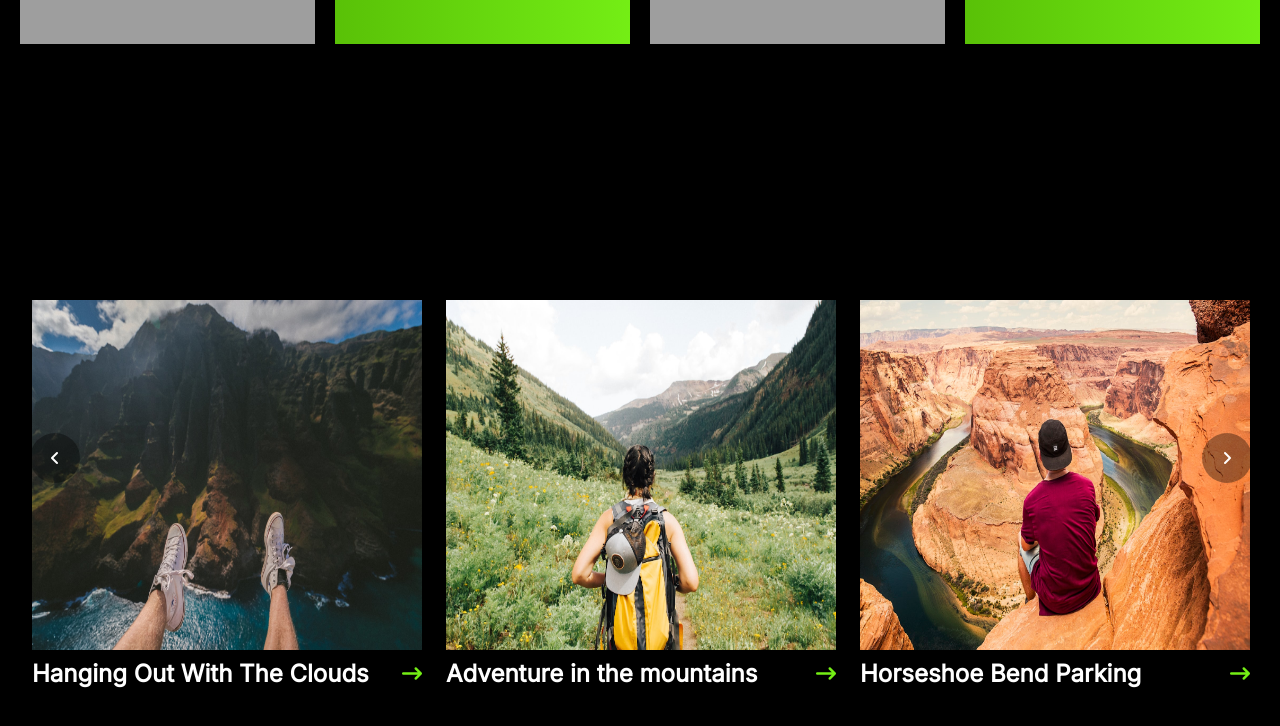
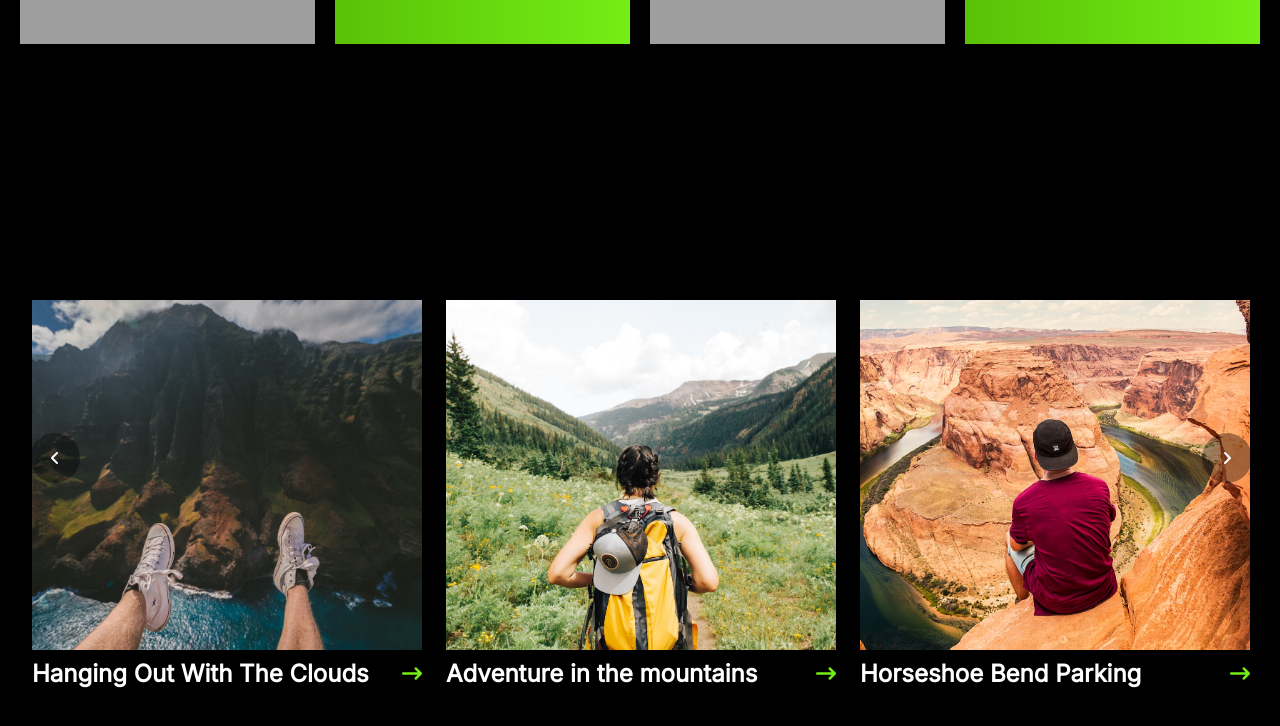
Before and after one commit to antorntech/car-now-neon, a React (Vite) app: page / in a window 1280 px wide. Shown: the part 3792-4518 px from the top of the page. Built offline with nearby package versions, Linux system fonts and the light colour scheme; no server answers; grey boxes are pictures that could not be loaded.

Commit message:
update image object fit

```diff
--- a/src/components/home/AdventureSlider.jsx
+++ b/src/components/home/AdventureSlider.jsx
@@ -111,7 +111,7 @@ const AdventureSlider = () => {
                 <img
                   src={fleet.image}
                   alt={fleet.category}
-                  className="w-full h-[300px] md:h-[350px]"
+                  className="w-full h-[300px] md:h-[350px] object-cover"
                 />
                 <div className="flex justify-between items-center mt-2">
                   <span className="text-xl md:text-2xl font-semibold text-white">
```
